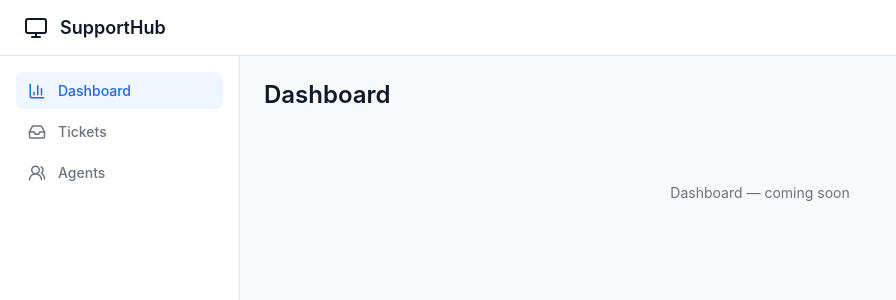
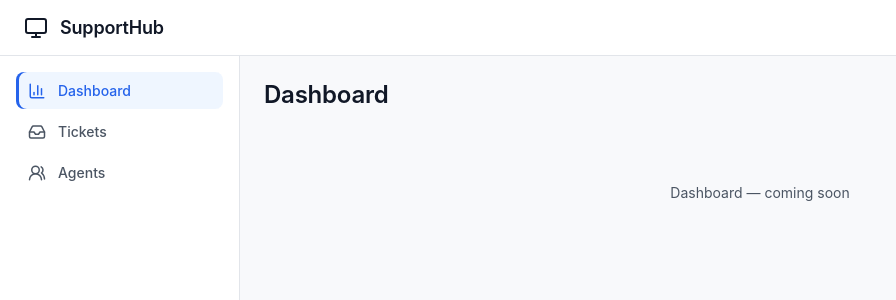
Before and after one commit to feijaogreg/ticket-admin-panel, a React (Vite) app: page / in a window 1280 px wide. Shown: the top 300 px of the page, without its empty margins (0-896 px from the left). Built offline with nearby package versions, Linux system fonts and the light colour scheme.

Commit message:
refresh UI with tokens, contrast and focus polish

```diff
--- a/src/components/layout/pageHeader.css
+++ b/src/components/layout/pageHeader.css
@@ -14,6 +14,7 @@
 .page-header__title {
   font-size: var(--text-2xl);
   font-weight: var(--font-semibold);
+  letter-spacing: var(--tracking-tight);
   color: var(--color-text);
 }
 
--- a/src/components/layout/sidebar.css
+++ b/src/components/layout/sidebar.css
@@ -32,16 +32,22 @@
     background-color var(--transition-fast),
     color var(--transition-fast);
   text-decoration: none;
+  white-space: nowrap;
 }
 
-.sidebar__link:hover {
-  background: var(--color-surface-tertiary);
-  color: var(--color-text);
+@media (hover: hover) and (pointer: fine) {
+  .sidebar__link:hover {
+    background: var(--color-surface-tertiary);
+    color: var(--color-text);
+  }
 }
 
-.sidebar__link--active {
+/* An accent bar marks the current page in addition to the color change. */
+.sidebar__link--active,
+.sidebar__link--active:hover {
   background: var(--color-primary-subtle);
   color: var(--color-primary);
+  box-shadow: inset var(--nav-indicator-width) 0 0 var(--color-primary);
 }
 
 /* On small screens the sidebar becomes a horizontal bar under the top bar. */
@@ -56,5 +62,12 @@
   .sidebar__list {
     flex-direction: row;
     overflow-x: auto;
+    /* Room for the focus ring, which overflow would otherwise clip. */
+    padding: var(--focus-ring-offset);
+  }
+
+  .sidebar__link--active,
+  .sidebar__link--active:hover {
+    box-shadow: inset 0 calc(-1 * var(--nav-indicator-width)) 0 var(--color-primary);
   }
 }
--- a/src/components/layout/topBar.css
+++ b/src/components/layout/topBar.css
@@ -18,4 +18,11 @@
 .top-bar__title {
   font-weight: var(--font-semibold);
   font-size: var(--text-lg);
+  letter-spacing: var(--tracking-tight);
 }
+
+@media (max-width: 768px) {
+  .top-bar {
+    padding: 0 var(--space-4);
+  }
+}
--- a/src/styles/global.css
+++ b/src/styles/global.css
@@ -36,8 +36,16 @@ button {
 
 /* Focus ring for accessibility */
 :focus-visible {
-  outline: 2px solid var(--color-primary);
-  outline-offset: 2px;
+  outline: var(--focus-ring-width) solid var(--focus-ring-color);
+  outline-offset: var(--focus-ring-offset);
+}
+
+@media (prefers-reduced-motion: reduce) {
+  *,
+  *::before,
+  *::after {
+    transition-duration: 0ms !important;
+  }
 }
 
 /* Screen reader only utility */
@@ -53,13 +61,7 @@ button {
   border: 0;
 }
 
-/* Ticket List */
-
-.ticket-list {
-  display: flex;
-  flex-direction: column;
-  gap: var(--space-4);
-}
+/* Loading, error and empty states */
 
 .ticket-list-state {
   display: flex;
@@ -70,133 +72,15 @@ button {
   padding: var(--space-12) var(--space-6);
   color: var(--color-text-secondary);
   font-size: var(--text-sm);
+  text-align: center;
 }
 
-/* Ticket Card */
-
-.ticket-card {
-  display: flex;
-  flex-direction: column;
-  gap: var(--space-3);
-  cursor: pointer;
-}
-
-.ticket-card__header {
-  display: flex;
-  align-items: center;
-  justify-content: space-between;
-}
-
+/* Ticket id, used in the assign screen header. */
 .ticket-card__id {
   font-family: var(--font-mono);
   font-size: var(--text-xs);
   color: var(--color-text-secondary);
-}
-
-.ticket-card__subject {
-  font-size: var(--text-base);
-  font-weight: var(--font-semibold);
-  color: var(--color-text);
-  line-height: var(--leading-tight);
-}
-
-.ticket-card__body {
-  display: grid;
-  grid-template-columns: 1fr 1fr;
-  gap: var(--space-2);
-}
-
-.ticket-card__field {
-  display: flex;
-  align-items: center;
-  gap: var(--space-2);
-}
-
-.ticket-card__label {
-  font-size: var(--text-xs);
-  color: var(--color-text-secondary);
-  font-weight: var(--font-medium);
-}
-
-.ticket-card__value {
-  font-size: var(--text-sm);
-  color: var(--color-text);
-}
-
-.ticket-card__value--empty {
-  color: var(--color-text-tertiary);
-  font-style: italic;
-}
-
-@media (max-width: 480px) {
-  .ticket-card__body {
-    grid-template-columns: 1fr;
-  }
-}
-
-/* Agent List */
-
-.agent-list {
-  display: flex;
-  flex-direction: column;
-  gap: var(--space-4);
-}
-
-/* Agent Card */
-
-.agent-card {
-  display: flex;
-  flex-direction: column;
-  gap: var(--space-4);
-}
-
-.agent-card__header {
-  display: flex;
-  align-items: center;
-  gap: var(--space-3);
-}
-
-.agent-card__avatar {
-  width: 40px;
-  height: 40px;
-  display: flex;
-  align-items: center;
-  justify-content: center;
-  background: var(--color-primary-subtle);
-  color: var(--color-primary);
-  font-weight: var(--font-semibold);
-  font-size: var(--text-sm);
-  border-radius: var(--radius-full);
-  flex-shrink: 0;
-}
-
-.agent-card__name-group {
-  min-width: 0;
-}
-
-.agent-card__name {
-  font-size: var(--text-base);
-  font-weight: var(--font-semibold);
-  color: var(--color-text);
-}
-
-.agent-card__email {
-  font-size: var(--text-sm);
-  color: var(--color-text-secondary);
-  display: block;
-  margin-top: var(--space-1);
-}
-
-.agent-card__footer {
-  display: flex;
-  align-items: center;
-  gap: var(--space-2);
-}
-
-.agent-card__label {
-  font-size: var(--text-xs);
-  color: var(--color-text-secondary);
-  font-weight: var(--font-medium);
+  font-variant-numeric: tabular-nums;
 }
 
 /* Assign Screen */
@@ -205,7 +89,7 @@ button {
   display: flex;
   flex-direction: column;
   gap: var(--space-6);
-  max-width: 640px;
+  max-width: var(--content-max-width-narrow);
 }
 
 .assign-screen__header {
@@ -215,8 +99,9 @@ button {
 }
 
 .assign-screen__subject {
-  font-size: var(--text-base);
+  font-size: var(--text-lg);
   font-weight: var(--font-semibold);
+  letter-spacing: var(--tracking-tight);
   color: var(--color-text);
   margin-top: var(--space-3);
 }
@@ -226,6 +111,8 @@ button {
   grid-template-columns: repeat(2, minmax(0, 1fr));
   gap: var(--space-3) var(--space-4);
   margin-top: var(--space-4);
+  padding-top: var(--space-4);
+  border-top: 1px solid var(--color-border);
 }
 
 .assign-screen__details dt {
@@ -241,7 +128,7 @@ button {
 }
 
 .assign-screen__overdue {
-  color: var(--color-red-600);
+  color: var(--color-danger-text);
   font-weight: var(--font-medium);
 }
 
@@ -300,9 +187,10 @@ button {
   display: flex;
   align-items: center;
   gap: var(--space-3);
-  padding: var(--space-2) var(--space-3);
+  padding: var(--space-3);
   border: 1px solid var(--color-border);
   border-radius: var(--radius-md);
+  background: var(--color-surface);
   font-size: var(--text-sm);
   cursor: pointer;
   transition:
@@ -310,8 +198,20 @@ button {
     border-color var(--transition-fast);
 }
 
-.agent-option:hover {
-  background: var(--color-surface-secondary);
+@media (hover: hover) and (pointer: fine) {
+  .agent-option:hover {
+    background: var(--color-surface-secondary);
+  }
+}
+
+.agent-option:has(input:focus-visible) {
+  outline: var(--focus-ring-width) solid var(--focus-ring-color);
+  outline-offset: var(--focus-ring-offset);
+}
+
+/* The card carries the ring, so the radio doesn't need a second one. */
+.agent-option input:focus-visible {
+  outline: none;
 }
 
 .agent-option:has(input:checked) {
@@ -335,6 +235,7 @@ button {
 
 .agent-option__load {
   color: var(--color-text-secondary);
+  font-variant-numeric: tabular-nums;
   white-space: nowrap;
 }
 
@@ -344,13 +245,23 @@ button {
   }
 }
 
+.assign-screen__error,
+.assign-screen__success {
+  padding: var(--space-3);
+  border: 1px solid;
+  border-radius: var(--radius-md);
+  font-size: var(--text-sm);
+  font-weight: var(--font-medium);
+}
+
 .assign-screen__error {
-  font-size: var(--text-sm);
-  color: var(--color-red-600);
+  color: var(--color-danger-text);
+  background: var(--color-danger-subtle);
+  border-color: var(--color-danger-border);
 }
 
 .assign-screen__success {
-  font-size: var(--text-sm);
-  color: var(--color-green-600);
-  font-weight: var(--font-semibold);
+  color: var(--color-success-text);
+  background: var(--color-success-subtle);
+  border-color: var(--color-success-border);
 }
--- a/src/styles/tokens.css
+++ b/src/styles/tokens.css
@@ -54,13 +54,31 @@
   --color-surface-tertiary: var(--color-gray-100);
   --color-surface-elevated: var(--color-white);
   --color-text: var(--color-gray-900);
-  --color-text-secondary: var(--color-gray-500);
-  --color-text-tertiary: var(--color-gray-400);
+  /* gray-600/500 keep secondary text and icons readable on gray surfaces too. */
+  --color-text-secondary: var(--color-gray-600);
+  --color-text-tertiary: var(--color-gray-500);
   --color-border: var(--color-gray-200);
   --color-border-strong: var(--color-gray-300);
   --color-primary: var(--color-blue-600);
   --color-primary-hover: var(--color-blue-700);
   --color-primary-subtle: var(--color-blue-50);
+  --color-success-text: var(--color-green-700);
+  --color-success-subtle: var(--color-green-50);
+  --color-success-border: var(--color-green-100);
+  --color-danger-text: var(--color-red-700);
+  --color-danger-subtle: var(--color-red-50);
+  --color-danger-border: var(--color-red-100);
+
+  /* Focus */
+  --focus-ring-color: var(--color-primary);
+  --focus-ring-width: 2px;
+  --focus-ring-offset: 2px;
+
+  /* Tables */
+  --table-header-bg: var(--color-surface-secondary);
+  --table-row-hover-bg: var(--color-surface-secondary);
+  --table-cell-padding-y: var(--space-2);
+  --table-cell-padding-x: var(--space-4);
 
   /* Spacing scale */
   --space-1: 0.25rem;
@@ -84,6 +102,10 @@
   --text-lg: 1.125rem;
   --text-xl: 1.25rem;
   --text-2xl: 1.5rem;
+  /* Inputs use 16px on small screens so iOS doesn't zoom in on focus. */
+  --text-input-mobile: var(--text-base);
+  --tracking-tight: -0.01em;
+  --tracking-wide: 0.04em;
 
   --leading-tight: 1.25;
   --leading-normal: 1.5;
@@ -109,10 +131,18 @@
     0 4px 6px -4px rgba(0, 0, 0, 0.04);
 
   /* Transitions */
+  --ease-out: cubic-bezier(0.23, 1, 0.32, 1);
   --transition-fast: 150ms ease;
   --transition-normal: 200ms ease;
+  --transition-press: 160ms var(--ease-out);
+  --press-scale: 0.97;
 
   /* Layout */
   --sidebar-width: 240px;
   --topbar-height: 56px;
+  --content-max-width-narrow: 640px;
+  --search-max-width: 360px;
+  --search-min-width: 200px;
+  --icon-sm: 16px;
+  --nav-indicator-width: 3px;
 }
```
Also changed, not shown: src/components/ui/ui.css (+104 -31 lines).
